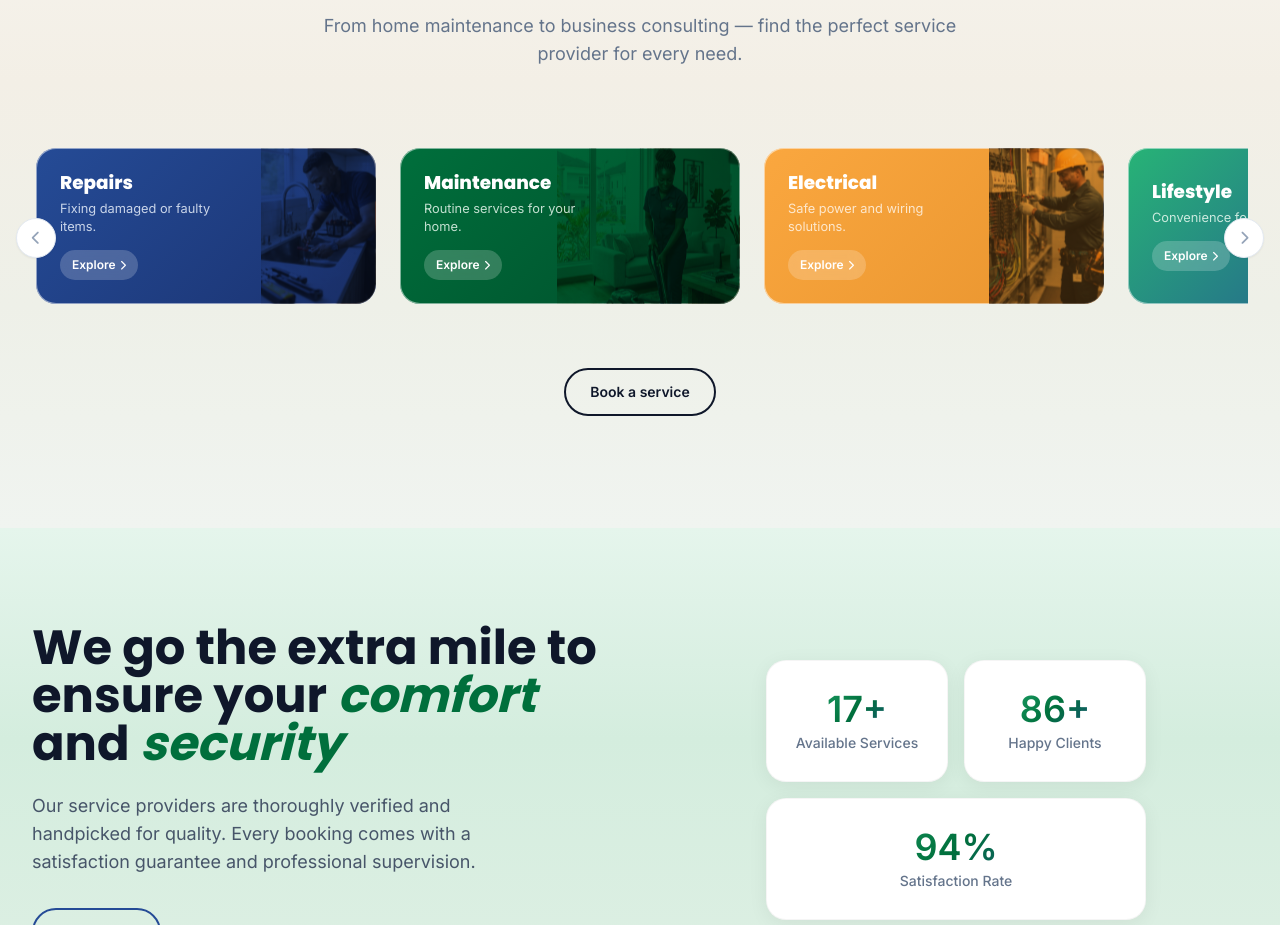
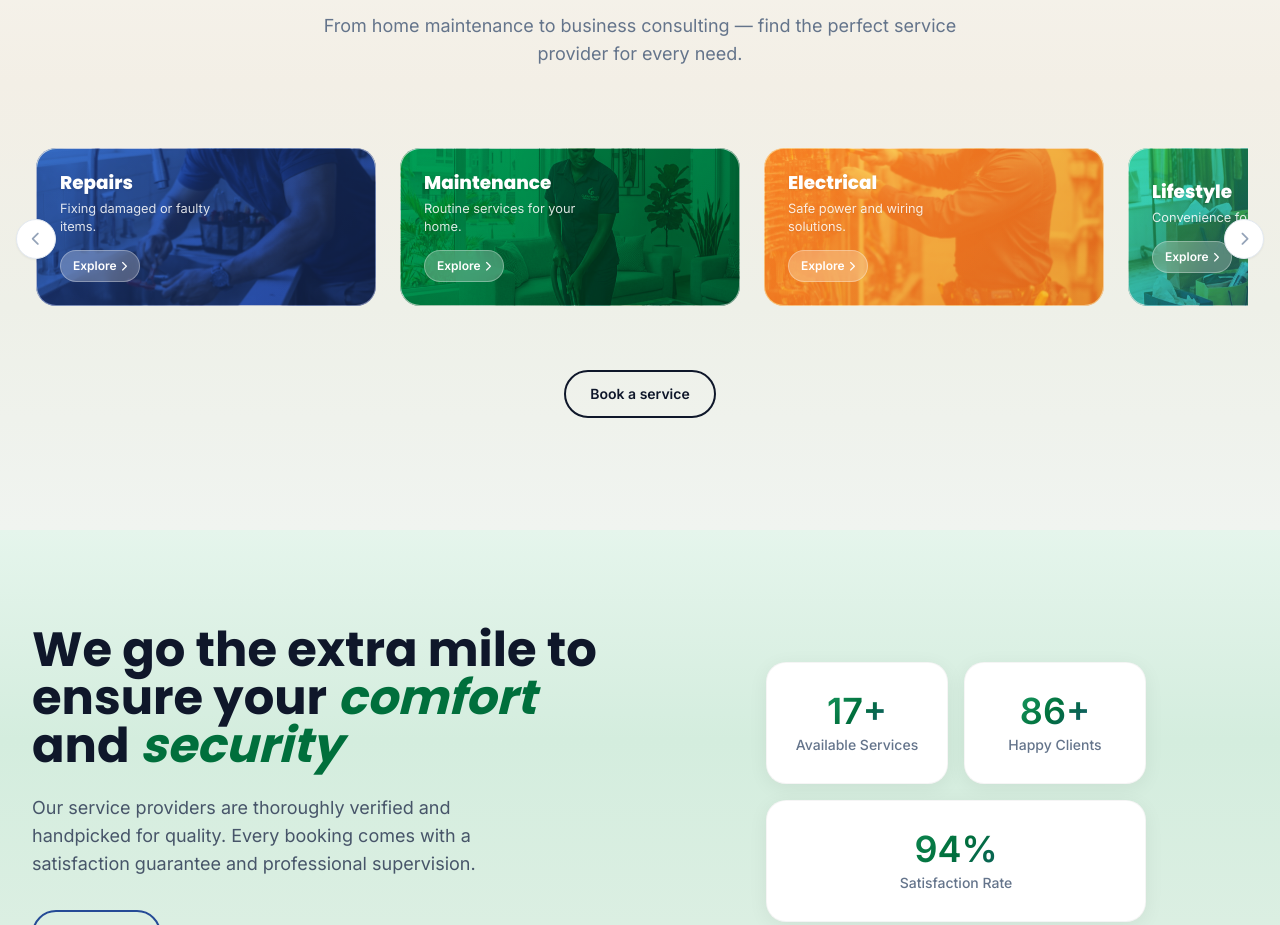
Before and after one commit to Godpixelthereal/Serva, a plain HTML site: page index.html in a window 1280 px wide. Shown: the part 1270-2195 px from the top of the page. Drawn offline with nearby package versions, Linux system fonts and the light colour scheme.

Commit message:
UI: Implemented full-bleed category card backgrounds with optimized overlays

```diff
--- a/index.html
+++ b/index.html
@@ -253,72 +253,72 @@
                             <div class="category-card-v3 snap-center shrink-0 w-[300px] sm:w-[340px]" style="background: linear-gradient(135deg, #254B96 0%, #1a3270 100%);" onclick="showCategoryServices('repairs')">
                                 <div class="cat-v3-content">
                                     <h3 class="cat-v3-title text-white">Repairs</h3>
-                                    <p class="cat-v3-desc text-blue-50/90">Fixing damaged or faulty items.</p>
-                                    <div class="cat-v3-btn bg-white/20 text-white">
+                                    <p class="cat-v3-desc text-white/90">Fixing damaged or faulty items.</p>
+                                    <div class="cat-v3-btn">
                                         Explore <i class="fas fa-chevron-right text-[10px]"></i>
                                     </div>
                                 </div>
-                                <img src="repairs.png" alt="Repairs" class="cat-v3-visual opacity-80">
+                                <img src="repairs.png" alt="Repairs" class="cat-v3-visual">
                             </div>
 
                             <!-- Card: Maintenance -->
                             <div class="category-card-v3 snap-center shrink-0 w-[300px] sm:w-[340px]" style="background: linear-gradient(135deg, #006F3C 0%, #004d2a 100%);" onclick="showCategoryServices('maintenance')">
                                 <div class="cat-v3-content">
                                     <h3 class="cat-v3-title text-white">Maintenance</h3>
-                                    <p class="cat-v3-desc text-green-50/90">Routine services for your home.</p>
-                                    <div class="cat-v3-btn bg-white/20 text-white">
+                                    <p class="cat-v3-desc text-white/90">Routine services for your home.</p>
+                                    <div class="cat-v3-btn">
                                         Explore <i class="fas fa-chevron-right text-[10px]"></i>
                                     </div>
                                 </div>
-                                <img src="maintenance.png" alt="Maintenance" class="cat-v3-visual opacity-80">
+                                <img src="maintenance.png" alt="Maintenance" class="cat-v3-visual">
                             </div>
 
                             <!-- Card: Electrical Services -->
                             <div class="category-card-v3 snap-center shrink-0 w-[300px] sm:w-[340px]" style="background: linear-gradient(135deg, #FAA73F 0%, #e8942e 100%);" onclick="showCategoryServices('electrical')">
                                 <div class="cat-v3-content">
                                     <h3 class="cat-v3-title text-white">Electrical</h3>
-                                    <p class="cat-v3-desc text-orange-50/90">Safe power and wiring solutions.</p>
-                                    <div class="cat-v3-btn bg-white/20 text-white">
+                                    <p class="cat-v3-desc text-white/90">Safe power and wiring solutions.</p>
+                                    <div class="cat-v3-btn">
                                         Explore <i class="fas fa-chevron-right text-[10px]"></i>
                                     </div>
                                 </div>
-                                <img src="electrical.png" alt="Electrical" class="cat-v3-visual opacity-80">
+                                <img src="electrical.png" alt="Electrical" class="cat-v3-visual">
                             </div>
 
                             <!-- Card: Lifestyle -->
                             <div class="category-card-v3 snap-center shrink-0 w-[300px] sm:w-[340px]" style="background: linear-gradient(135deg, #27B376 0%, #254B96 100%);" onclick="showCategoryServices('lifestyle')">
                                 <div class="cat-v3-content">
                                     <h3 class="cat-v3-title text-white">Lifestyle</h3>
-                                    <p class="cat-v3-desc text-green-50/90">Convenience for daily living.</p>
-                                    <div class="cat-v3-btn bg-white/20 text-white">
+                                    <p class="cat-v3-desc text-white/90">Convenience for daily living.</p>
+                                    <div class="cat-v3-btn">
                                         Explore <i class="fas fa-chevron-right text-[10px]"></i>
                                     </div>
                                 </div>
-                                <img src="lifestyle.png" alt="Lifestyle" class="cat-v3-visual opacity-80">
+                                <img src="lifestyle.png" alt="Lifestyle" class="cat-v3-visual">
                             </div>
 
                             <!-- Card: Building -->
                             <div class="category-card-v3 snap-center shrink-0 w-[300px] sm:w-[340px]" style="background: linear-gradient(135deg, #254B96 0%, #173366 100%);" onclick="showCategoryServices('building')">
                                 <div class="cat-v3-content">
                                     <h3 class="cat-v3-title text-white">Building</h3>
-                                    <p class="cat-v3-desc text-blue-100/90">Construction and renovations.</p>
-                                    <div class="cat-v3-btn bg-white/20 text-white">
+                                    <p class="cat-v3-desc text-white/90">Construction and renovations.</p>
+                                    <div class="cat-v3-btn">
                                         Explore <i class="fas fa-chevron-right text-[10px]"></i>
                                     </div>
                                 </div>
-                                <div class="cat-v3-emoji opacity-80 text-white">🏗️</div>
+                                <div class="cat-v3-emoji">🏗️</div>
                             </div>
 
                             <!-- Card: Personal Care -->
                             <div class="category-card-v3 snap-center shrink-0 w-[300px] sm:w-[340px]" style="background: linear-gradient(135deg, #FAA73F 0%, #f7941d 100%);" onclick="showCategoryServices('personal')">
                                 <div class="cat-v3-content">
                                     <h3 class="cat-v3-title text-white">Personal Care</h3>
-                                    <p class="cat-v3-desc text-orange-50/90">Grooming and well-being.</p>
-                                    <div class="cat-v3-btn bg-white/20 text-white">
+                                    <p class="cat-v3-desc text-white/90">Grooming and well-being.</p>
+                                    <div class="cat-v3-btn">
                                         Explore <i class="fas fa-chevron-right text-[10px]"></i>
                                     </div>
                                 </div>
-                                <img src="cat-personal.png" alt="Personal Care" class="cat-v3-visual opacity-80">
+                                <img src="cat-personal.png" alt="Personal Care" class="cat-v3-visual">
                             </div>
                         </div>
                         <!-- Navigation arrows -->
--- a/style.css
+++ b/style.css
@@ -599,6 +599,7 @@ h6 {
     margin-bottom: 6px;
     font-family: 'Poppins', sans-serif;
     line-height: 1.2;
+    text-shadow: 0 1px 2px rgba(0, 0, 0, 0.1);
 }
 
 .cat-v3-desc {
@@ -606,7 +607,8 @@ h6 {
     color: #334155;
     margin-bottom: 14px;
     line-height: 1.4;
-    opacity: 0.9;
+    opacity: 0.95;
+    text-shadow: 0 1px 2px rgba(0, 0, 0, 0.1);
 }
 
 .cat-v3-btn {
@@ -614,36 +616,39 @@ h6 {
     align-items: center;
     gap: 4px;
     padding: 6px 12px;
-    background: rgba(255, 255, 255, 0.6);
+    background: rgba(255, 255, 255, 0.25);
     backdrop-filter: blur(8px);
+    -webkit-backdrop-filter: blur(8px);
+    border: 1px solid rgba(255, 255, 255, 0.3);
     border-radius: 999px;
     font-size: 0.75rem;
     font-weight: 700;
-    color: #0f172a;
+    color: white;
     transition: all 0.3s ease;
 }
 
 .category-card-v3:hover .cat-v3-btn {
-    background: white;
+    background: rgba(255, 255, 255, 1);
+    color: #0f172a;
     transform: translateX(4px);
-    box-shadow: 0 4px 12px rgba(0, 0, 0, 0.05);
+    box-shadow: 0 4px 12px rgba(0, 0, 0, 0.1);
 }
 
 .cat-v3-visual {
     position: absolute;
-    right: -20px;
-    top: 50%;
-    transform: translateY(-50%);
-    height: 130%;
-    object-fit: contain;
-    mix-blend-mode: multiply;
-    transition: transform 0.5s cubic-bezier(0.4, 0, 0.2, 1);
+    inset: 0;
+    width: 100%;
+    height: 100%;
+    object-fit: cover;
+    mix-blend-mode: overlay;
+    transition: transform 0.8s cubic-bezier(0.4, 0, 0.2, 1);
     pointer-events: none;
-    opacity: 0.95;
+    opacity: 0.45;
+    z-index: 1;
 }
 
 .category-card-v3:hover .cat-v3-visual {
-    transform: translateY(-50%) scale(1.05);
+    transform: scale(1.1);
 }
 
 .cat-v3-emoji {
```
